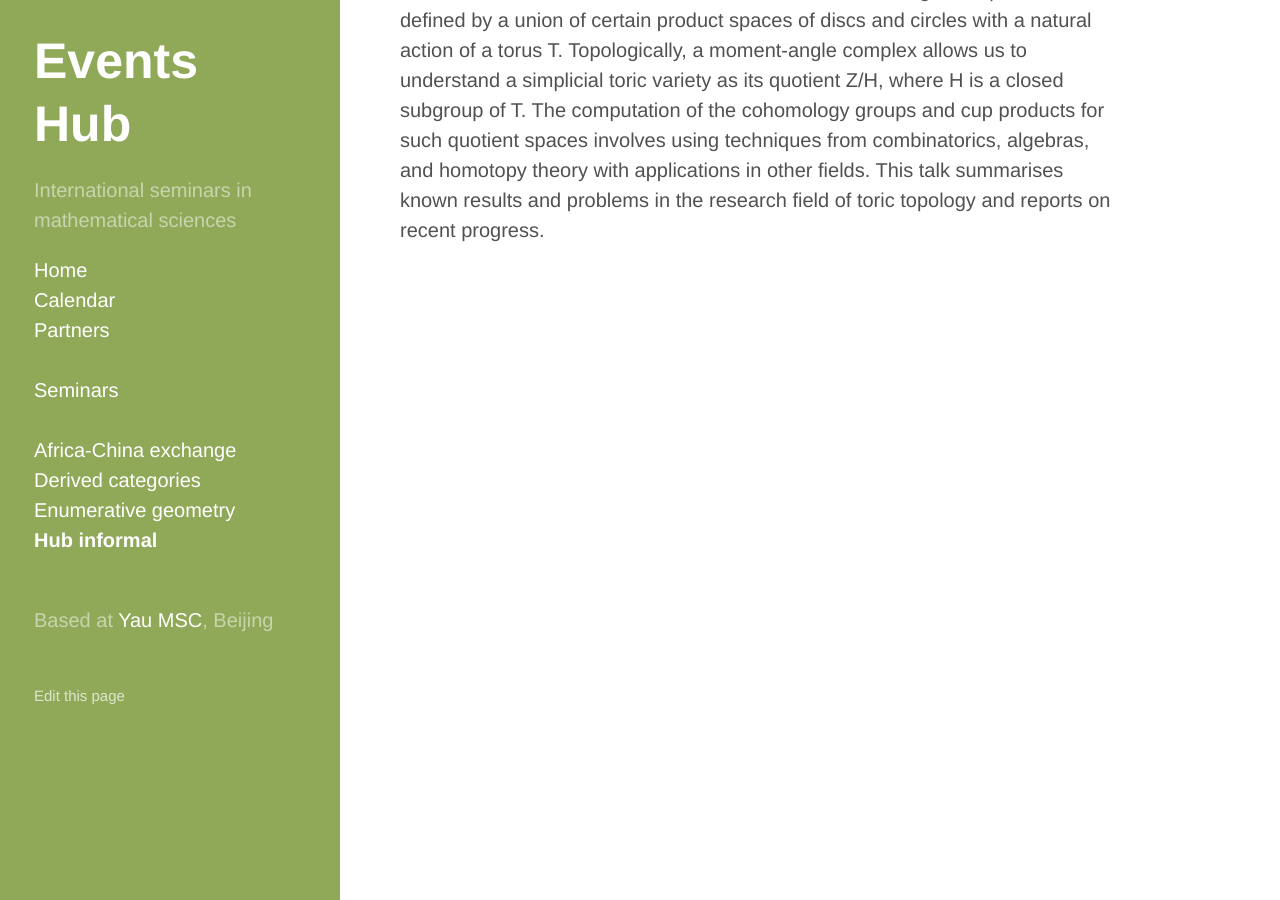
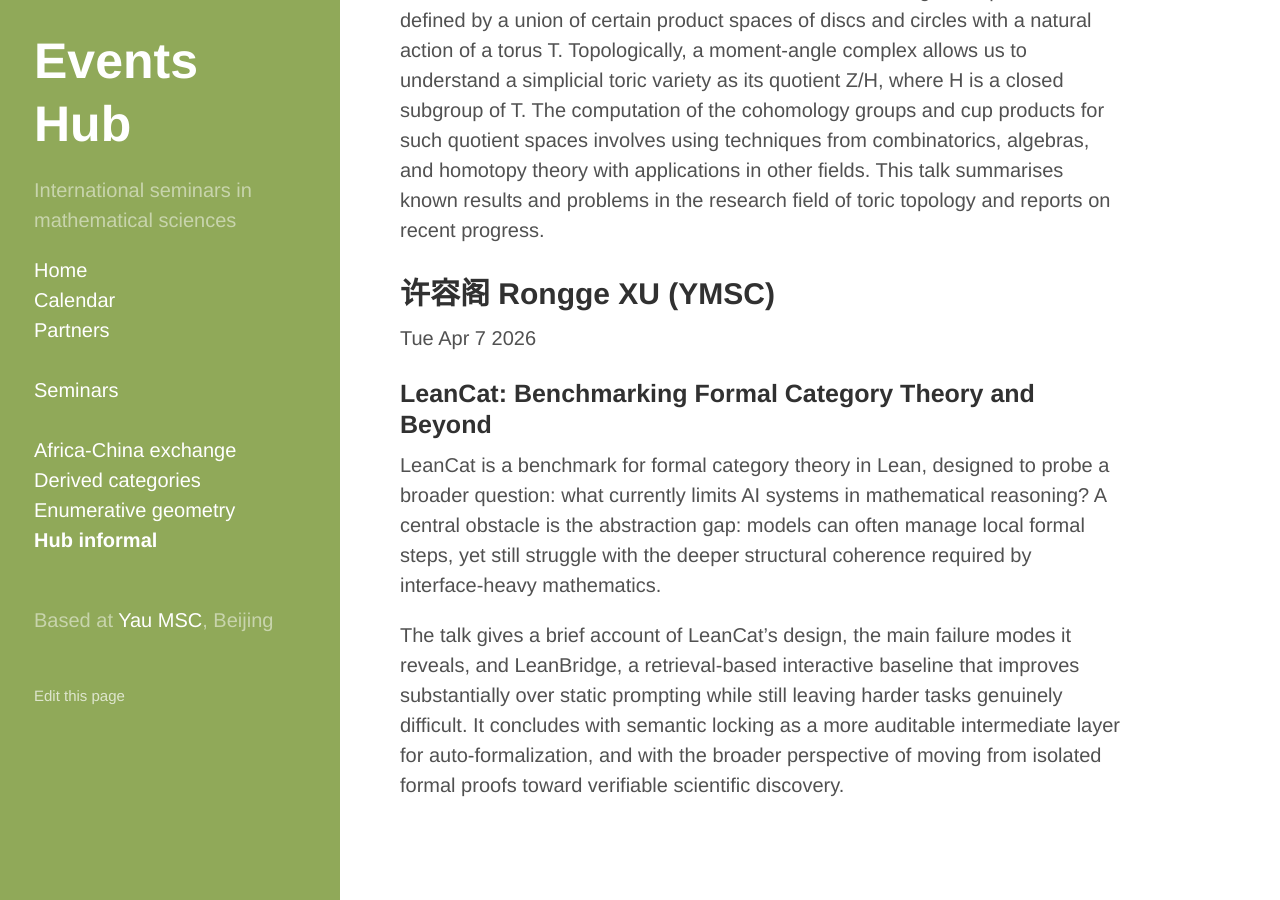
Before and after one commit to yau-msc-events/yau-msc-events.github.io, a Jekyll site: the page built from seminar-hi.md, in a window 1280 px wide and 900 px high, scrolled down 1673 px. Built offline with Jekyll 4.4.1, drawn with Linux system fonts in a browser that asks for light colours.

Commit message:
Update seminar-hi.md

```diff
--- a/seminar-hi.md
+++ b/seminar-hi.md
@@ -45,3 +45,13 @@ Tue Dec 5 2023
 ### The quotient spaces of moment-angle complexes
 
 Buchstaber-Panov introduced the notion of the moment-angle complex Z. It is defined by a union of certain product spaces of discs and circles with a natural action of a torus T. Topologically, a moment-angle complex allows us to understand a simplicial toric variety as its quotient Z/H, where H is a closed subgroup of T. The computation of the cohomology groups and cup products for such quotient spaces involves using techniques from combinatorics, algebras, and homotopy theory with applications in other fields. This talk summarises known results and problems in the research field of toric topology and reports on recent progress.
+
+## 许容阁 Rongge XU (YMSC)
+
+Tue Apr 7 2026
+
+### LeanCat: Benchmarking Formal Category Theory and Beyond
+
+LeanCat is a benchmark for formal category theory in Lean, designed to probe a broader question: what currently limits AI systems in mathematical reasoning? A central obstacle is the abstraction gap: models can often manage local formal steps, yet still struggle with the deeper structural coherence required by interface-heavy mathematics.
+
+The talk gives a brief account of LeanCat’s design, the main failure modes it reveals, and LeanBridge, a retrieval-based interactive baseline that improves substantially over static prompting while still leaving harder tasks genuinely difficult. It concludes with semantic locking as a more auditable intermediate layer for auto-formalization, and with the broader perspective of moving from isolated formal proofs toward verifiable scientific discovery.
```
